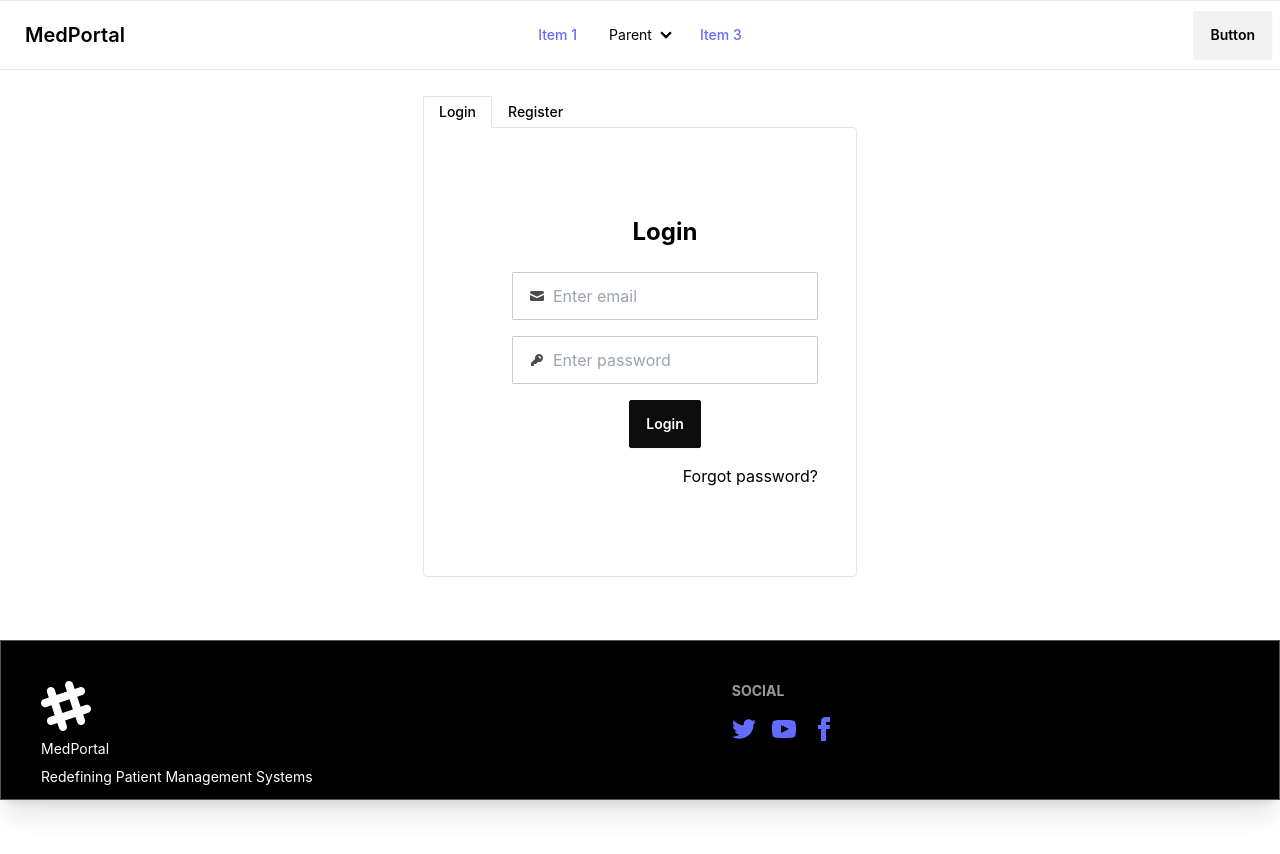
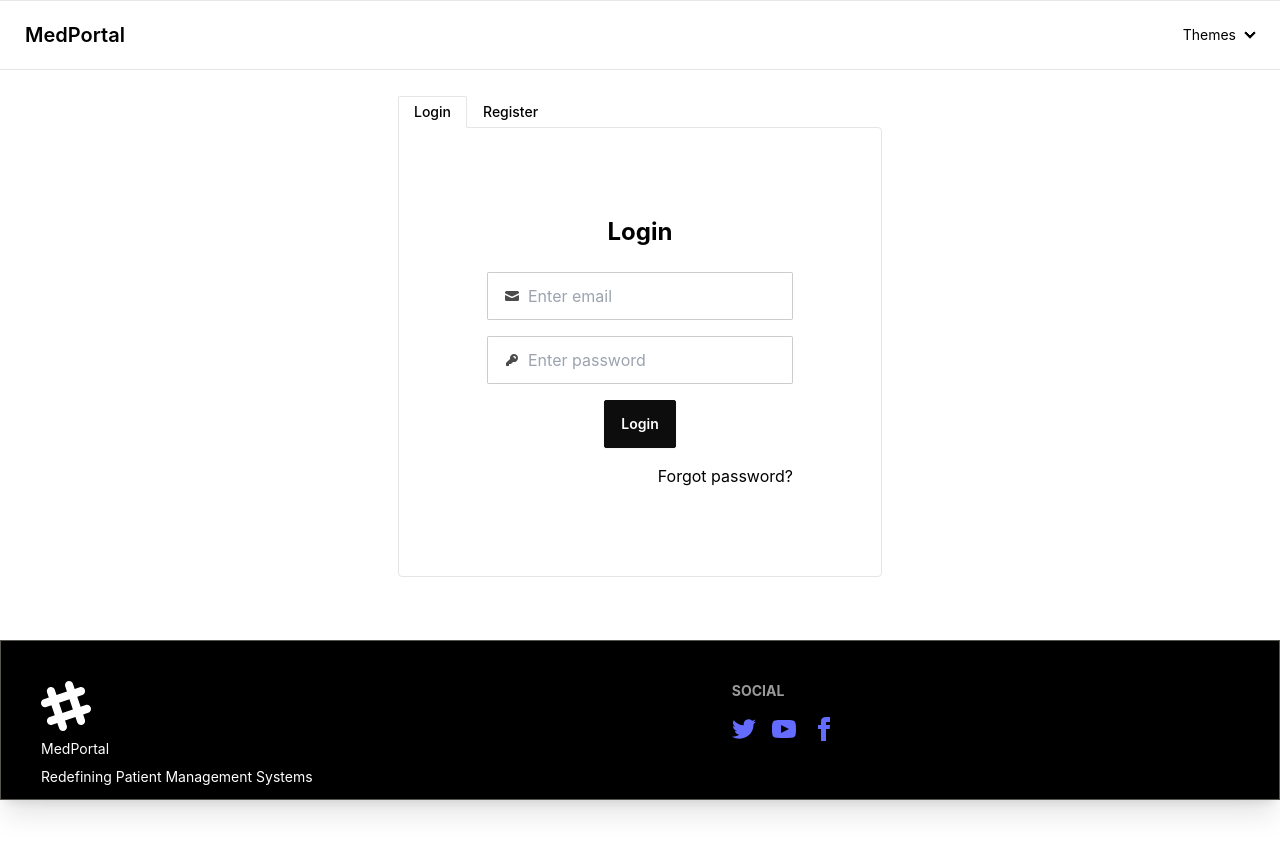
Before and after one commit to sanjeevdg/MedPortal, a React (Vite) app in the folder app/: page /login in a window 1280 px wide. Shown: the top 854 px of the page. Built offline with nearby package versions, Linux system fonts and the light colour scheme.

Commit message:
chore: reorganize navbar

```diff
--- a/app/src/components/Login.jsx
+++ b/app/src/components/Login.jsx
@@ -4,8 +4,8 @@ const Login = () => {
   const [loading, setLoading] = useState(false);
   return (
     <>
-      <div className="flex justify-center items-center w-96 h-auto">
-        <div className="card card-side bg-base-100 max-w-sm w-full">
+      <div className="flex justify-center items-center">
+        <div className="card card-side bg-base-100">
           <div className="card-body p-8">
             <h1 className="text-2xl font-bold mb-4">Login</h1>
             <form>
--- a/app/src/components/NavBar.jsx
+++ b/app/src/components/NavBar.jsx
@@ -1,58 +1,17 @@
-const NavBar = () => {
+const NavBar = ({ theme }) => {
   return (
     <>
       <div className="navbar bg-base-100 fixed top-0 left-0 right-0 border-y z-50">
         <div className="navbar-start">
-          <div className="dropdown">
-            <div tabIndex={0} role="button" className="btn btn-ghost lg:hidden">
-              <svg
-                xmlns="http://www.w3.org/2000/svg"
-                className="h-5 w-5"
-                fill="none"
-                viewBox="0 0 24 24"
-                stroke="currentColor"
-              >
-                <path
-                  strokeLinecap="round"
-                  strokeLinejoin="round"
-                  strokeWidth="2"
-                  d="M4 6h16M4 12h8m-8 6h16"
-                />
-              </svg>
-            </div>
-            <ul
-              tabIndex={0}
-              className="menu menu-sm dropdown-content bg-base-100 rounded-box z-[1] mt-3 w-52 p-2 shadow"
-            >
-              <li>
-                <a>Item 1</a>
-              </li>
-              <li>
-                <a>Parent</a>
-                <ul className="p-2">
-                  <li>
-                    <a>Submenu 1</a>
-                  </li>
-                  <li>
-                    <a>Submenu 2</a>
-                  </li>
-                </ul>
-              </li>
-              <li>
-                <a>Item 3</a>
-              </li>
-            </ul>
-          </div>
           <a className="btn btn-ghost text-xl">MedPortal</a>
         </div>
-        <div className="navbar-center hidden lg:flex">
+
+        <div className="navbar-end">
+          <div className="flex">
             <ul className="menu menu-horizontal px-1">
               <li>
-              <a>Item 1</a>
-            </li>
-            <li>
                 <details>
-                <summary>Parent</summary>
+                  <summary>Themes</summary>
                   <ul className="p-2">
                     <li>
                       <a>Submenu 1</a>
@@ -63,13 +22,8 @@ const NavBar = () => {
                   </ul>
                 </details>
               </li>
-            <li>
-              <a>Item 3</a>
-            </li>
             </ul>
-        </div>
-        <div className="navbar-end">
-          <a className="btn">Button</a>
+          </div>{" "}
         </div>
       </div>
     </>
--- a/app/src/main.jsx
+++ b/app/src/main.jsx
@@ -7,11 +7,9 @@ import Footer from "./components/Footer.jsx";
 
 ReactDOM.createRoot(document.getElementById("root")).render(
   <React.StrictMode>
-    <div className="flex flex-col min-h-screen">
+    <div className="min-h-screen">
       <NavBar />
-      <div className="flex-grow">
-        <App />
-      </div>
+      <App />
       <Footer />
     </div>
   </React.StrictMode>
```
Lines whose indentation alone changed are shown as unchanged.
